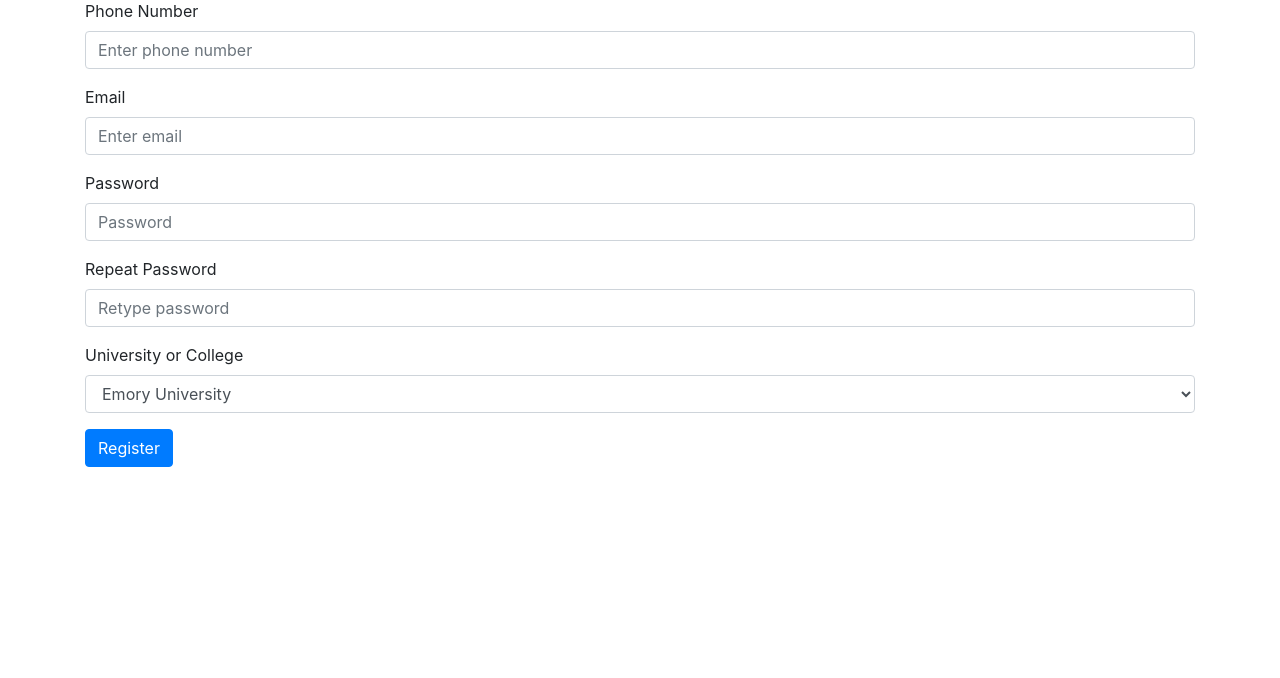
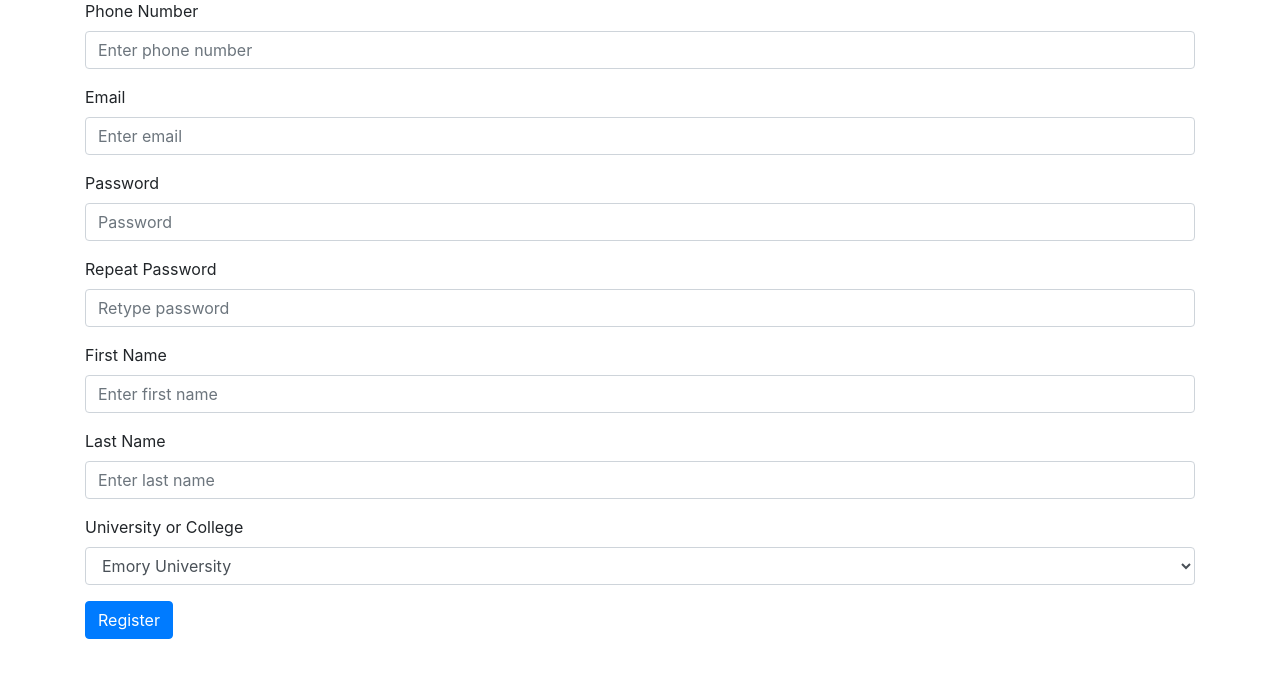
Before and after one commit to yilongzhu/haste, a Flask app: page / in a window 1280 px wide. Shown: the part 99-777 px from the top of the page. Run offline with Flask 2, Linux system fonts and the light colour scheme; some libraries are stand-ins or nearby versions.

Commit message:
Add new fields to tables

```diff
--- a/app/auth/forms.py
+++ b/app/auth/forms.py
@@ -9,6 +9,8 @@ class RegistrationForm(FlaskForm):
     email = StringField('Email', validators=[DataRequired(), Email()])
     password = PasswordField('Password', validators=[DataRequired()])
     password2 = PasswordField('Repeat Password', validators=[DataRequired(), EqualTo('password')])
+    first_name = StringField('First Name', validators=[DataRequired()])
+    last_name = StringField('Last Name', validators=[DataRequired()])
     school = SelectField('University or College', choices =[('Emory', 'Emory University'), ('GTech', 'Georgia Institute of Technology')])
     submit1 = SubmitField('Register')
 
--- a/app/models.py
+++ b/app/models.py
@@ -9,9 +9,12 @@ class User(UserMixin, db.Model):
     phone = db.Column(db.String(10), index=True, unique=True)
     email = db.Column(db.String(128), index=True, unique=True)
     password_hash = db.Column(db.String(128))
+    first_name = db.Column(db.String(48))
+    last_name = db.Column(db.String(48))
     school = db.Column(db.String(128), index=True)
     orders = db.relationship('Order', foreign_keys='[Order.placed_by]', backref='author', lazy='dynamic')
     completed_orders = db.relationship('Order', foreign_keys='[Order.accepted_by]', backref='shopper', lazy='dynamic')
+    balance = db.Column(db.Float, default=0)
 
 
     def __repr__(self):
--- a/app/templates/index.html
+++ b/app/templates/index.html
@@ -3,9 +3,7 @@
         <meta charset="utf-8">
         <meta name="viewport" content ="width=device-width, initial-scale=1, shrink-to-fit=no">
         <link href="https://stackpath.bootstrapcdn.com/bootstrap/4.1.3/css/bootstrap.min.css" rel="stylesheet" integrity="sha384-MCw98/SFnGE8fJT3GXwEOngsV7Zt27NXFoaoApmYm81iuXoPkFOJwJ8ERdknLPMO" crossorigin="anonymous">
-        <title>
-            Register | Login
-        </title>
+        <title>Welcome to Haste!</title>
         <link rel="stylesheet" type="text/css" href= "{{ url_for('static',filename='styles.css') }}">
     </head>
     <body>
@@ -89,6 +87,20 @@
                             {% endfor %}
                         </div>
                         <div class='form-group'>
+                            {{ registration_form.first_name.label(for="first-name") }}
+                            {{ registration_form.first_name(size=32, class="form-control", id="first-name", placeholder="Enter first name") }}
+                            {% for error in registration_form.first_name.errors %}
+                            <span style = "color: red;">[{{ error }}]</span>
+                            {% endfor %}
+                        </div>
+                        <div class='form-group'>
+                                {{ registration_form.last_name.label(for="last-name") }}
+                                {{ registration_form.last_name(size=32, class="form-control", id="last_name", placeholder="Enter last name") }}
+                                {% for error in registration_form.last_name.errors %}
+                                <span style = "color: red;">[{{ error }}]</span>
+                                {% endfor %}
+                            </div>
+                        <div class='form-group'>
                             {{ registration_form.school.label(for='set-school') }}<br>
                             {{ registration_form.school(class='form-control', id='set-school', placeholder='College affiliaton') }}
                             {% for error in registration_form.school.errors %}
```
Also changed, not shown: migrations/versions/58fa46b48bdd_add_fname_lname_balance_to_user.py (added, +32 -0 lines), app.db.
